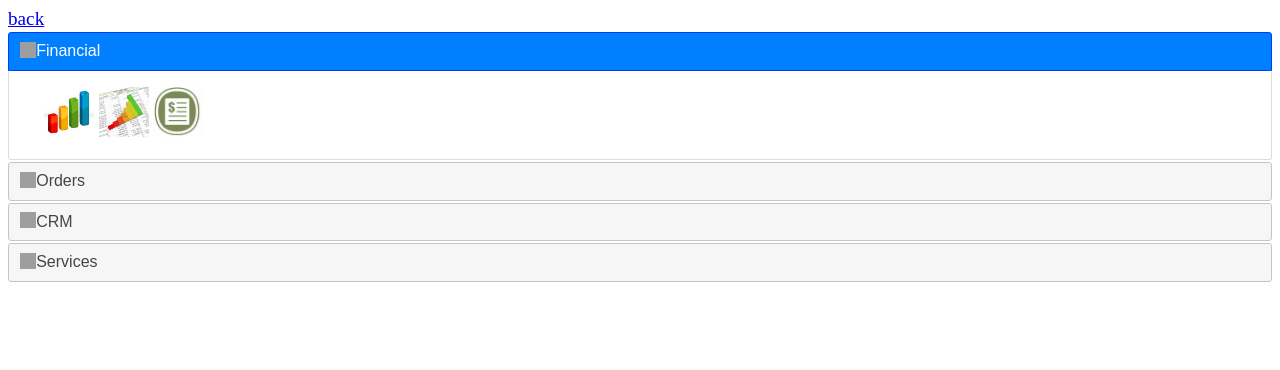
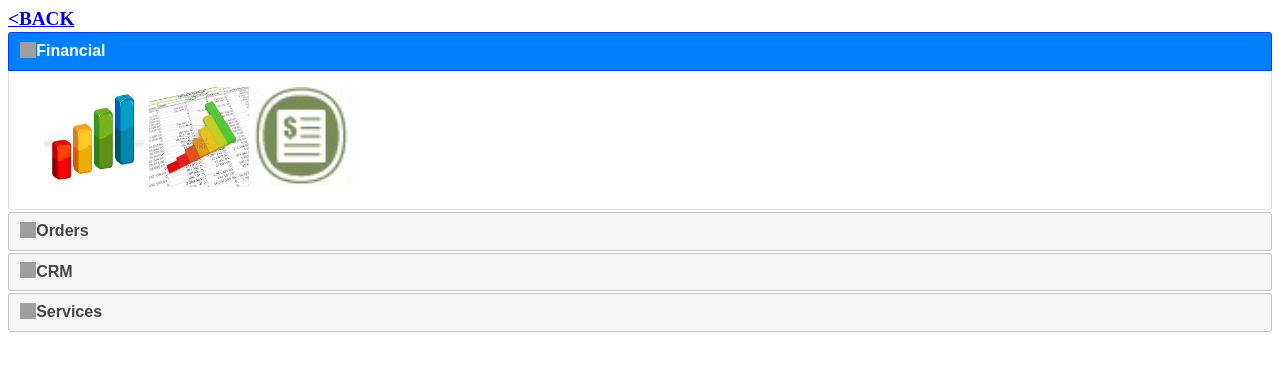
Before and after one commit to pankajongit/mscube, a plain HTML site: page MSCube/MSCube/app/appstore.htm in a window 1280 px wide. Drawn offline with nearby package versions, Linux system fonts and the light colour scheme; grey boxes are pictures that could not be loaded.

Commit message:
appstore

```diff
--- a/MSCube/MSCube/app/appstore.htm
+++ b/MSCube/MSCube/app/appstore.htm
@@ -20,19 +20,20 @@
 	<style>
 
 		.appstorecontent{
-			width:50px;
-			height:50px;
+			width:100px;
+			height:100px;
 		}
 		.appstoretag{
 			font-size:larger;
+			font-weight:bold;
 		}
 		</style>
 </head>
 <body>
- <a  class="appstoretag" href="#" onclick="goback();">back</a>
+ <a  class="appstoretag" href="#" onclick="goback();">&lt;BACK</a>
 
 <div id="accordion">
-  <h3 class="appstoretag">Financial</h3>
+  <h1 class="appstoretag">Financial</h1>
 
   <div>
 	<img  class="appstorecontent" src="../img/AppStore/stats.jpg"></img>
@@ -40,19 +41,19 @@
 	<img  class="appstorecontent" src="../img/AppStore/position.jpg"></img>
   </div>
 
-  <h3 class="appstoretag">Orders</h3>
+  <h2 class="appstoretag">Orders</h3>
   <div>
     <img  class="appstorecontent" src="../img/AppStore/buy.jpg"></img>
 	<img  class="appstorecontent" src="../img/AppStore/sell.jpg"></img>
 	<img  class="appstorecontent" src="../img/AppStore/stats.jpg"></img>
   </div>
-  <h3 class="appstoretag">CRM</h3>
+  <h2 class="appstoretag">CRM</h3>
   <div>
     <img  class="appstorecontent" src="../img/AppStore/addContact.png"></img>
 	<img  class="appstorecontent" src="../img/AppStore/calendar.png"></img>
 	<img  class="appstorecontent" src="../img/AppStore/task.png"></img>
   </div>
-  <h3 class="appstoretag">Services</h3>
+  <h2 class="appstoretag">Services</h3>
   <div>
     <p>
 	apps under services
```
